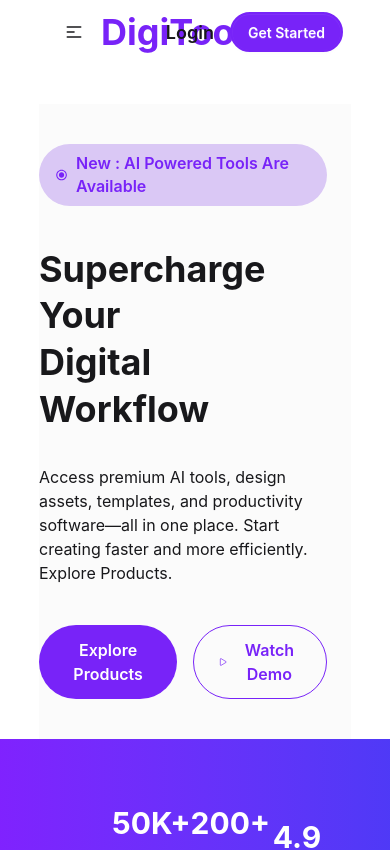
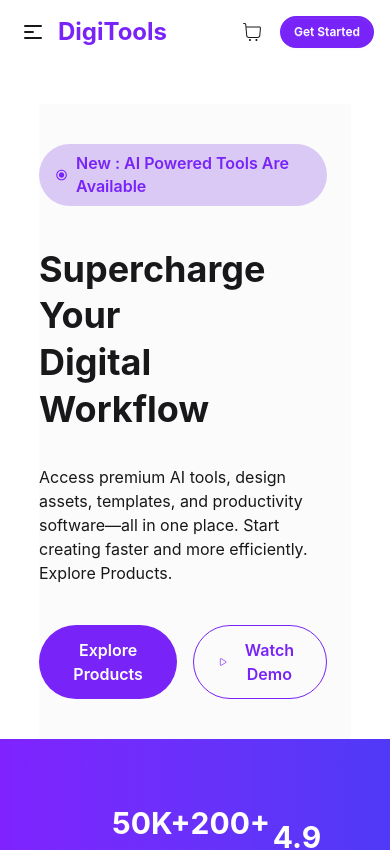
Before and after one commit to nayema34/DigiTools-Platform-A6, a React (Vite) app: page / in a window 390 px wide. Shown: the top 850 px of the page. Built offline with nearby package versions, Linux system fonts and the light colour scheme.

Commit message:
Fixed some issue

```diff
--- a/src/Components/NavBar.jsx
+++ b/src/Components/NavBar.jsx
@@ -2,41 +2,32 @@ import { CiShoppingCart } from "react-icons/ci";
 
 function Navbar() {
     return (
-        <div className="navbar w-4/5 mx-auto ">
-
-            {/* Left Section */}
-            <div className="navbar-start">
-
-                {/* Mobile Dropdown */}
+        <div className="navbar w-full lg:w-4/5 mx-auto px-4 md:px-0">
+            <div className="navbar-start flex items-center">
                 <div className="dropdown">
-                    <div tabIndex={0} role="button" className="btn btn-ghost lg:hidden">
+                    <div tabIndex={0} role="button" className="btn btn-ghost lg:hidden p-1 mr-2">
                         <svg xmlns="http://www.w3.org/2000/svg"
-                             className="h-5 w-5" fill="none"
+                             className="h-6 w-6" fill="none"
                              viewBox="0 0 24 24" stroke="currentColor">
                             <path strokeLinecap="round" strokeLinejoin="round" strokeWidth="2"
                                   d="M4 6h16M4 12h8m-8 6h16" />
                         </svg>
                     </div>
-
-                    {/* Mobile Menu */}
                     <ul
                         tabIndex={0}
                         className="menu menu-sm dropdown-content bg-base-100 rounded-box z-10 mt-3 w-52 p-2 shadow">
-                        <li className="text-[18px]">Products</li>
-                        <li className="text-[18px]">Features</li>
-                        <li className="text-[18px]">Pricing</li>
-                        <li className="text-[18px]">Testimonials</li>
-                        <li className="text-[18px]">FAQ</li>
+                        <li className="text-[18px]"><a>Products</a></li>
+                        <li className="text-[18px]"><a>Features</a></li>
+                        <li className="text-[18px]"><a>Pricing</a></li>
+                        <li className="text-[18px]"><a>Testimonials</a></li>
+                        <li className="text-[18px]"><a>FAQ</a></li>
                     </ul>
                 </div>
-
-                {/* Logo */}
-                <h1 className=" text-4xl font-bold text-[#7823F8]">
+                <h1 className="text-2xl md:text-4xl font-bold text-[#7823F8] whitespace-nowrap">
                     DigiTools
                 </h1>
             </div>
 
-            {/* Desktop Menu */}
             <div className="navbar-center hidden lg:flex">
                 <ul className="menu menu-horizontal text-[18px] font-semibold px-1 gap-2">
                     <li><a className="text-[18px]">Products</a></li>
@@ -47,15 +38,15 @@ function Navbar() {
                 </ul>
             </div>
 
-            {/* Right Section */}
-            <div className="navbar-end gap-4">
-                <CiShoppingCart size={24} />
-                <a className="text-[18px] font-semibold">Login</a>
-                <a className="btn bg-[#7823F8] text-white border-2 border-[#7823F8] rounded-full hover:bg-white hover:text-[#7823F8]">
+            <div className="navbar-end gap-2 md:gap-4">
+                <div className="p-2 cursor-pointer">
+                    <CiShoppingCart size={24} />
+                </div>
+                <a className="hidden lg:block text-[18px] font-semibold cursor-pointer">Login</a>
+                <a className="btn btn-sm md:btn-md bg-[#7823F8] text-white border-2 border-[#7823F8] rounded-full hover:bg-white hover:text-[#7823F8] transition-colors duration-300">
                     Get Started
                 </a>
             </div>
-
         </div>
     );
 }
```
